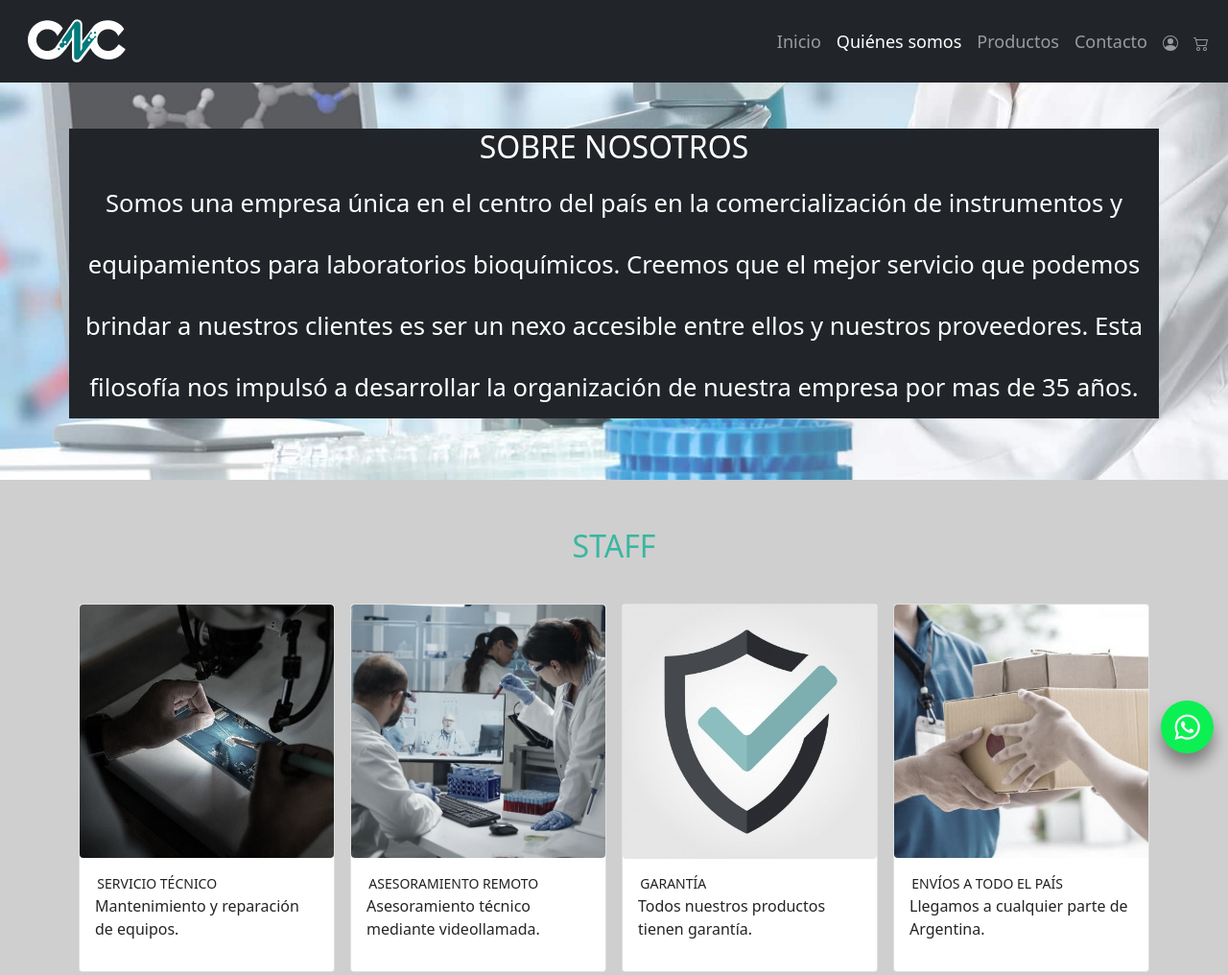
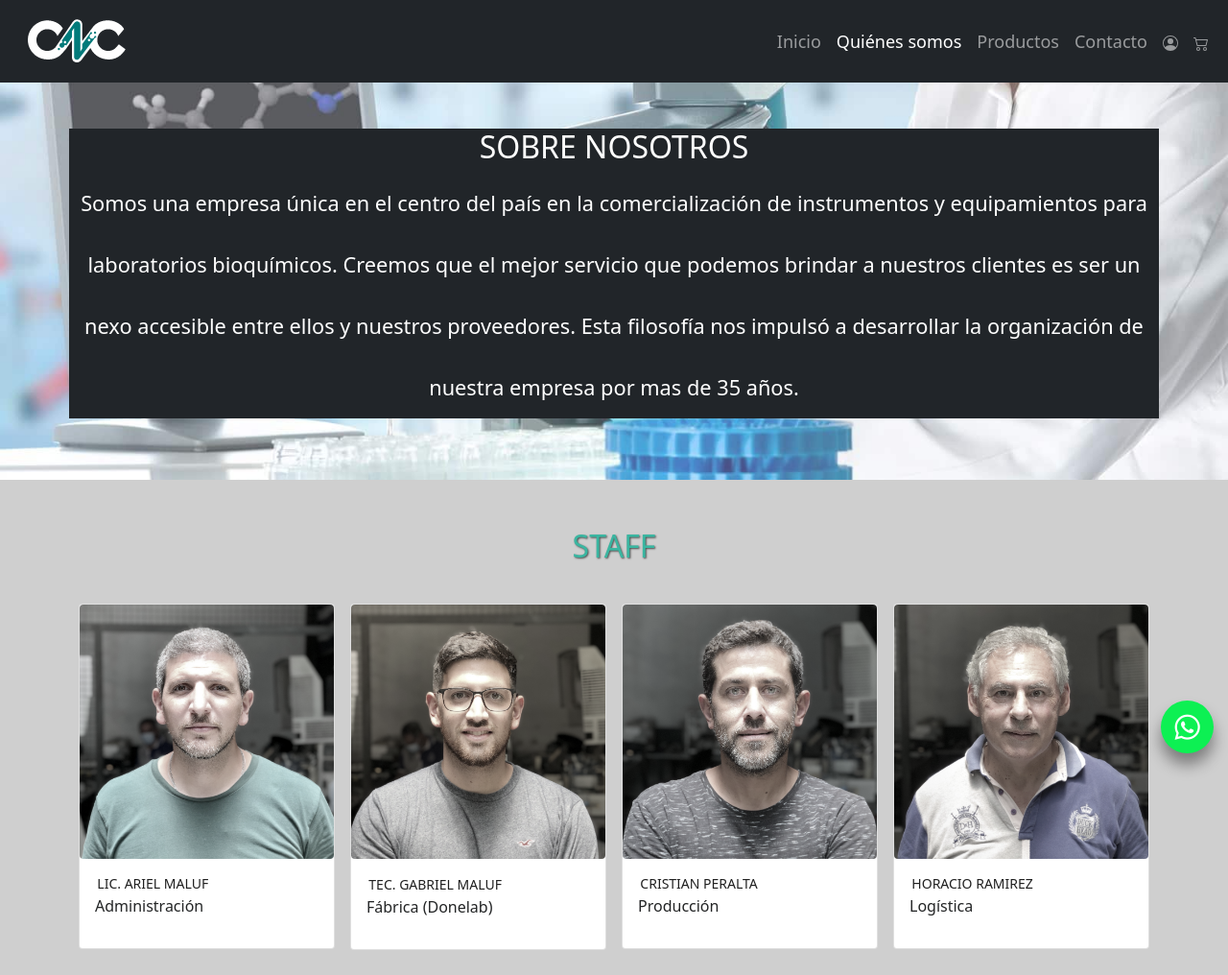
Before and after one commit to gmaluf7/cnc-Maluf, a website: page quienes-somos.html in a window 1280 px wide. Shown: the top 1016 px of the page at 96% size. Drawn offline with nearby package versions, Linux system fonts and the light colour scheme.

Commit message:
Version Final

```diff
--- a/SCSS/origen.scss
+++ b/SCSS/origen.scss
@@ -44,6 +44,7 @@ main{
             h2{
             color: $colorPrincipal;
             text-align: center;
+            text-shadow: 1px 1px 2px rgb(75, 75, 75);
             margin-bottom: 40px;
             }
 
@@ -65,6 +66,10 @@ main{
         }
     }
 }
+
+.navbar .navbar-collapse {
+    text-align: center;
+  }
 
 .btn-wsp{
     position: fixed;
@@ -90,24 +95,7 @@ main{
     color: #0df053;
 }
 
-.card{
-    transition: 0.3s ease-in-out;
-}
 
-.card:hover{
-    transform: translateY(-10px);
-    box-shadow: 0 12px 16px rgba(0, 0, 0, 0.4)
-}
-
-.servicios{
-            .card{transition: .5s ease-in-out;
-            filter: grayscale(70%);
-        }
-}
-
-.servicios .card:hover{
-    filter: grayscale(0%);
-}
 
 .usuarioBg{
     background-image: url(../imagenes/student-g5ccba7922_1920.jpg);
@@ -130,7 +118,7 @@ main{
 .carrito{
     margin: 0;
     padding: 0;
-    font-size: 0.8 rem;
+    font-size: 0.7rem;
     h5{
         font-size: 0.7rem;
     }
@@ -181,8 +169,26 @@ footer {
 @media (min-width:1024px){
     .nosotros{
             p{
-                font-size: 2vw;
+                font-size: 1.7vw;
             }
     }
 
+    .card{
+        transition: 0.3s ease-in-out;
+    }
+
+    .card:hover{
+        transform: translateY(-10px);
+        box-shadow: 0 12px 16px rgba(0, 0, 0, 0.4)
+    }
+
+    .servicios{
+                .card{transition: .5s ease-in-out;
+                filter: grayscale(70%);
+            }
+    }
+
+    .servicios .card:hover{
+        filter: grayscale(0%);
+    }
 }
--- a/quienes-somos.html
+++ b/quienes-somos.html
@@ -78,44 +78,44 @@
 
     <div class="col" data-aos="zoom-in" data-aos-duration="1000">
       <div class="card">
-        <img src="imagenes/engineer-gd134f3db9_640.jpg" class="rounded bd-placeholder-img card-img-top img-fluid" width="auto">
+        <img src="imagenes/ariel.jpeg" class="rounded bd-placeholder-img card-img-top img-fluid" width="auto">
 
         <div class="card-body">
-          <h4 class="card-text">SERVICIO TÉCNICO</h4>
-          <p>Mantenimiento y reparación de equipos.</p>
+          <h4 class="card-text">LIC. ARIEL MALUF</h4>
+          <p>Administración</p>
         </div>
       </div>
     </div>
 
     <div class="col" data-aos="zoom-in" data-aos-duration="1000">
       <div class="card">
-        <img src="imagenes/videollamada.jpg" class="rounded bd-placeholder-img card-img-top img-fluid" width="auto">
+        <img src="imagenes/gabriel.jpeg" class="rounded bd-placeholder-img card-img-top img-fluid" width="auto">
 
         <div class="card-body">
-          <h4 class="card-text">ASESORAMIENTO REMOTO</h4>
-          <p>Asesoramiento técnico mediante videollamada.</p>
+          <h4 class="card-text">TEC. GABRIEL MALUF</h4>
+          <p>Fábrica (Donelab)</p>
         </div>
       </div>
     </div>
 
     <div class="col" data-aos="zoom-in" data-aos-duration="1000">
       <div class="card">
-        <img src="imagenes/garantia.png" class="rounded bd-placeholder-img card-img-top img-fluid" width="auto">
+        <img src="imagenes/cristian.jpeg" class="rounded bd-placeholder-img card-img-top img-fluid" width="auto">
 
         <div class="card-body">
-          <h4 class="card-text">GARANTÍA</h4>
-          <p>Todos nuestros productos tienen garantía.</p>
+          <h4 class="card-text">CRISTIAN PERALTA</h4>
+          <p>Producción</p>
         </div>
       </div>
     </div>
 
     <div class="col" data-aos="zoom-in" data-aos-duration="1000">
       <div class="card">
-        <img src="imagenes/envios.jpg" class="rounded bd-placeholder-img card-img-top img-fluid" width="auto">
+        <img src="imagenes/horacio.jpeg" class="rounded bd-placeholder-img card-img-top img-fluid" width="auto">
 
         <div class="card-body">
-          <h4 class="card-text">ENVÍOS A TODO EL PAÍS</h4>
-          <p>Llegamos a cualquier parte de Argentina.</p>
+          <h4 class="card-text">HORACIO RAMIREZ</h4>
+          <p>Logística</p>
         </div>
       </div>
     </div>
```
Also changed, not shown: carrito.html (+5 -5 lines), contacto.html (+1 -1 lines), usuario.html (+1 -1 lines), CSS/destino.css, imagenes/ariel.jpeg (added), imagenes/cristian.jpeg (added), imagenes/gabriel.jpeg (added), imagenes/horacio.jpeg (added), imagenes/outline_account_circle_white_24dp.png (deleted), imagenes/outline_call_black_24dp.png (deleted), imagenes/outline_email_black_24dp.png (deleted), imagenes/outline_location_on_black_24dp.png (deleted), imagenes/outline_phone_iphone_black_24dp.png (deleted), imagenes/outline_shopping_cart_white_24dp.png (deleted), 2 more files, 1 other file.
